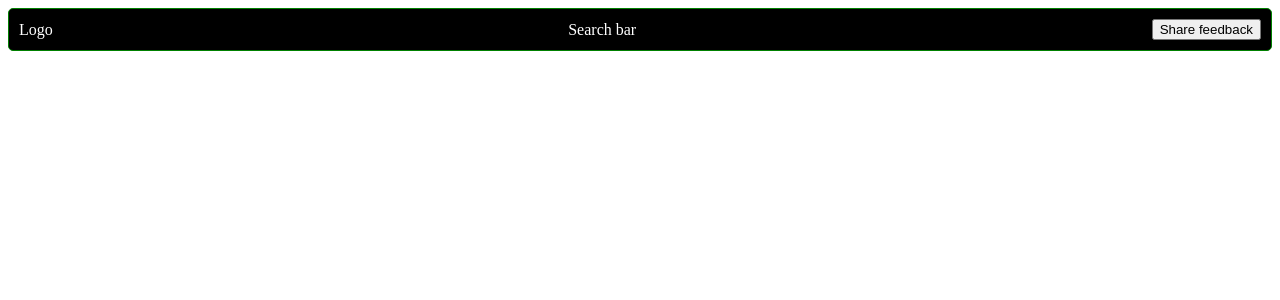
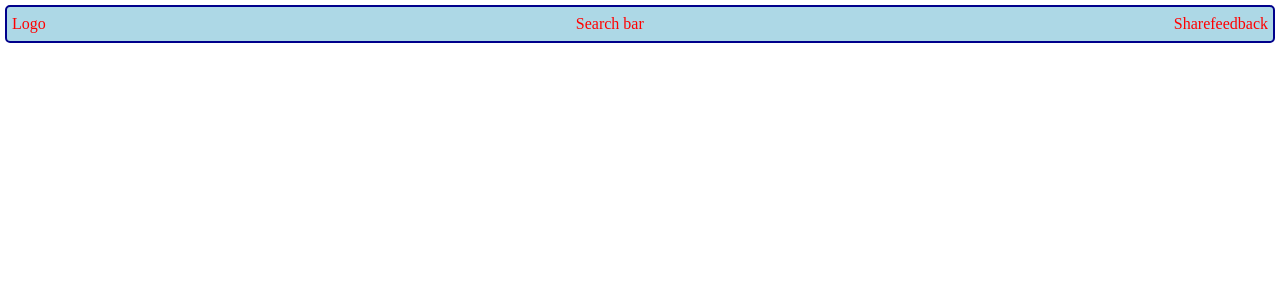
Before and after one commit to Ashwinumbarkar20/Crio-Qtify, a React (Vite) app: page / in a window 1280 px wide. Shown: the top 300 px of the page. Built offline with nearby package versions, Linux system fonts and the light colour scheme.

Commit message:
Created navbar component

```diff
--- a/src/App.jsx
+++ b/src/App.jsx
@@ -1,13 +1,11 @@
-import { useState } from 'react'
 import './App.css'
-import Nav from './Component/Nav'
+import Navbar from './component/Navbar/Navbar'
 
 function App() {
-  const [count, setCount] = useState(0)
 
   return (
     <>
-    <Nav></Nav>
+   <Navbar></Navbar>
     </>
   )
 }
--- a/src/Component/Nav.css
+++ /dev/null
@@ -1,10 +0,0 @@
-.Navbar{
-    background-color: black;
-    display: flex;
-    justify-content: space-between;
-    align-items: center;
-    color:white;
-    padding: 10px;
-    border:1px solid green;
-    border-radius: 5px;
-}
--- a/src/Component/Nav.jsx
+++ /dev/null
@@ -1,11 +0,0 @@
-import React from 'react'
-import './Nav.css'
-export default function Nav() {
-  return (
-    <div className='Navbar'>
-      <div>Logo</div>
-      <div>Search bar</div>
-      <div><button> Share feedback </button></div>
-    </div>
-  )
-}
--- /dev/null
+++ b/src/component/Navbar/Navbar.jsx
@@ -0,0 +1,14 @@
+import React from 'react'
+import styles from './Navbar.module.css'
+
+export default function Navbar() {
+  return (
+    <div>
+      <div className={`${styles.nav} button`}>
+        <div>Logo</div>
+        <div>Search bar</div>
+        <div>Sharefeedback</div>
+      </div>
+    </div>
+  )
+}
--- /dev/null
+++ b/src/component/Navbar/Navbar.module.css
@@ -0,0 +1,16 @@
+.nav{
+
+    display: flex;
+    justify-content: space-between;
+    align-items: center;
+    flex-direction: row;
+    background-color: lightblue;
+    margin: 5px;
+    color:red;
+    border:2px solid darkblue;
+    border-radius: 5px;
+    padding: 5px;
+}
+.button{
+
+}
--- a/src/index.css
+++ b/src/index.css
@@ -0,0 +1,48 @@
+:root {
+    /* Global variables to be defined here */
+    /* --color-white: #ffffff; */
+  }
+
+  *,
+  *::before,
+  *::after {
+    box-sizing: border-box;
+  }
+  * {
+    margin: 0;
+  }
+  html,
+  body {
+    height: 100%;
+  }
+  body {
+    line-height: 1.5;
+    -webkit-font-smoothing: antialiased;
+  }
+  img,
+  picture,
+  video,
+  canvas,
+  svg {
+    display: block;
+    max-width: 100%;
+  }
+  input,
+  button,
+  textarea,
+  select {
+    font: inherit;
+  }
+  p,
+  h1,
+  h2,
+  h3,
+  h4,
+  h5,
+  h6 {
+    overflow-wrap: break-word;
+  }
+  #root,
+  #__next {
+    isolation: isolate;
+  }
```
